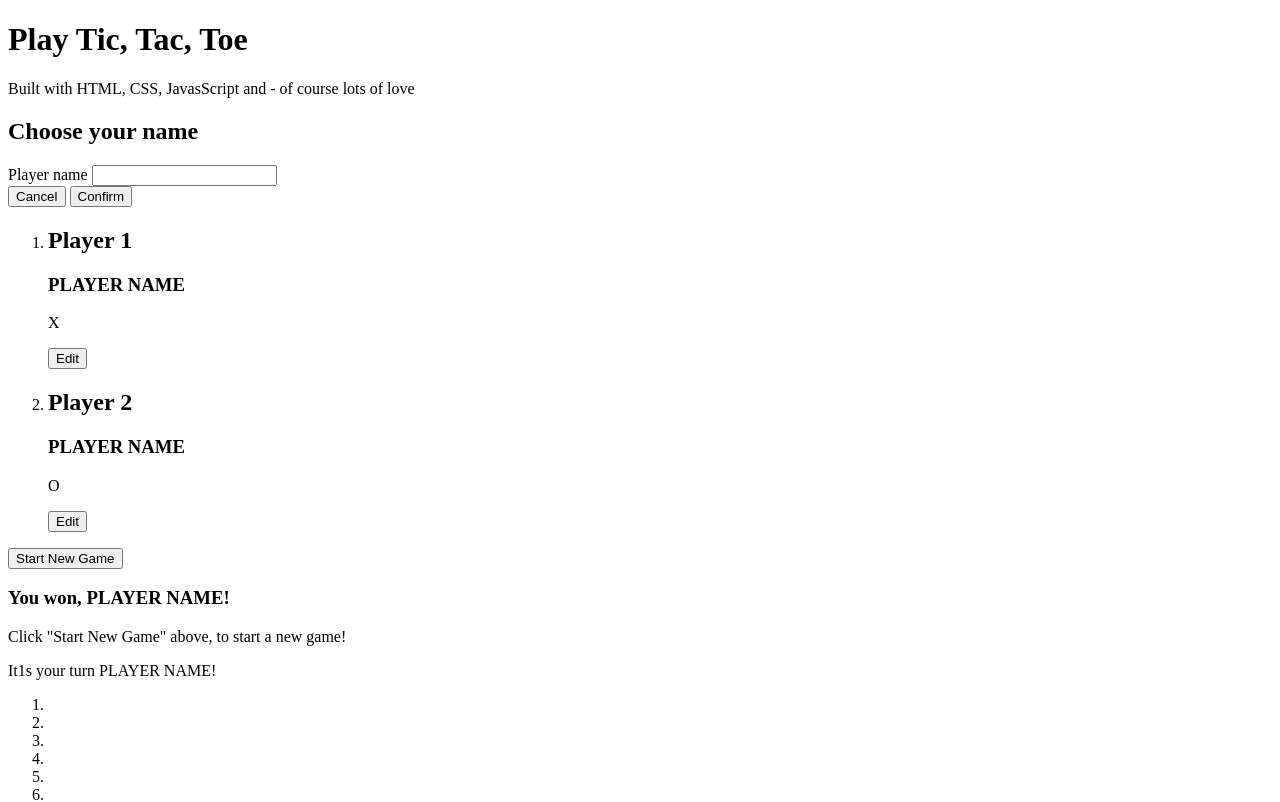
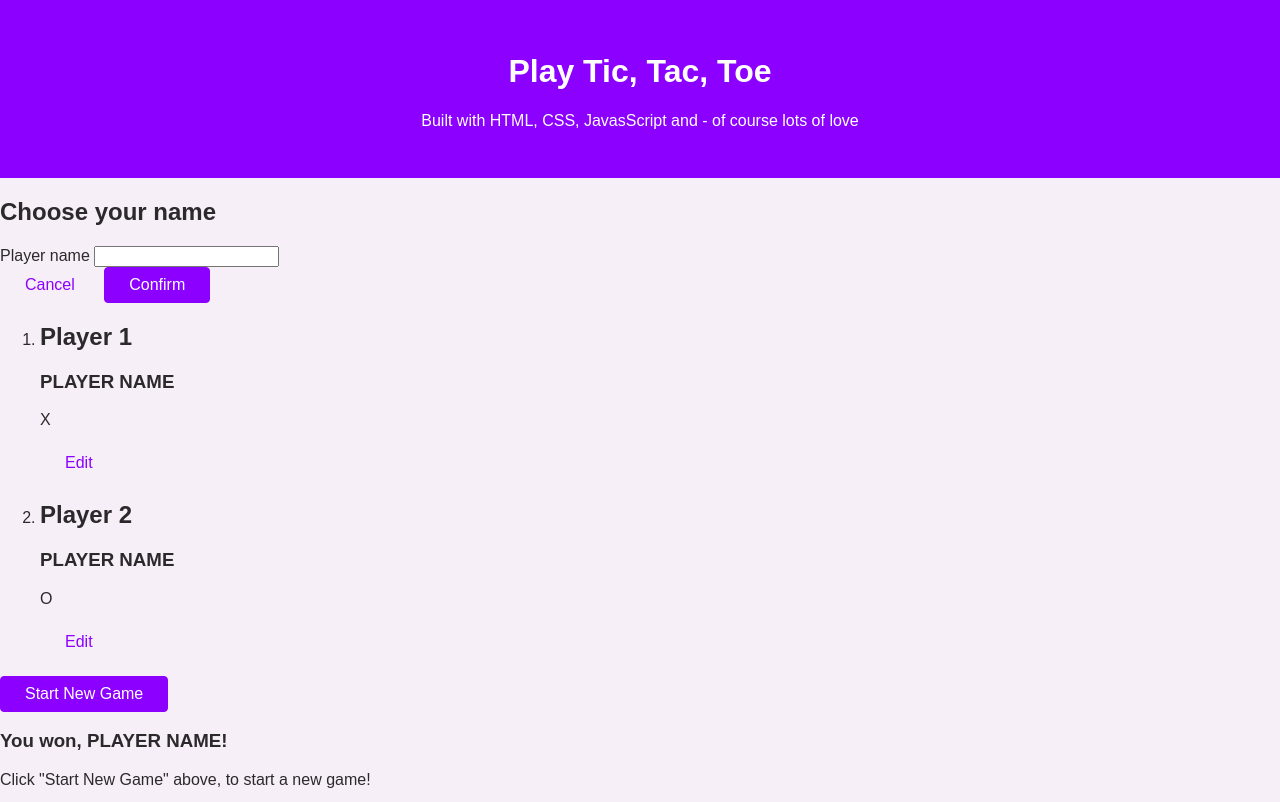
Before and after one commit to VitorLopes02/tic-tac-toe-game, a plain HTML site: page index.html in a window 1280 px wide. Shown: the top 802 px of the page. Drawn offline with Linux system fonts and the light colour scheme.

Commit message:
added-base-styles

```diff
--- a/index.html
+++ b/index.html
@@ -5,9 +5,13 @@
     <meta http-equiv="X-UA-Compatible" content="IE=edge">
     <meta name="viewport" content="width=device-width, initial-scale=1.0">
     <title>Tic Tac Toe</title>
+    <link rel="preconnect" href="https://fonts.googleapis.com">
+    <link rel="preconnect" href="https://fonts.gstatic.com" crossorigin>
+    <link href="https://fonts.googleapis.com/css2?family=Open+Sans:wght@400;700&display=swap" rel="stylesheet">
+    <link rel="stylesheet" href="styles/styles.css">
 </head>
 <body>
-    <header>
+    <header id="main-header">
        <h1>Play Tic, Tac, Toe</h1>
        <p>Built with HTML, CSS, JavasScript and - of course lots of love</p>
     </header>
@@ -20,8 +24,8 @@
                     <input type="text" name="username" id="playername">
                 </div>
                 <div>
-                    <button type="button">Cancel</button>
-                    <button type="submit">Confirm</button>
+                    <button type="button" class="btn btn-alt">Cancel</button>
+                    <button type="submit" class="btn">Confirm</button>
                 </div>
             </form>
         </aside>
@@ -32,7 +36,7 @@
                         <h2>Player 1</h2>
                         <h3>PLAYER NAME</h3>
                         <p>X</p>
-                        <button>Edit</button>
+                        <button class="btn btn-alt">Edit</button>
                     </article>
                 </li>
                 <li>
@@ -40,11 +44,11 @@
                         <h2>Player 2</h2>
                         <h3>PLAYER NAME</h3>
                         <p>O</p>
-                        <button>Edit</button>
+                        <button class="btn btn-alt">Edit</button>
                     </article>
                 </li>
             </ol>
-            <button>Start New Game</button>
+            <button class="btn">Start New Game</button>
         </section>
 
 
--- /dev/null
+++ b/styles/styles.css
@@ -0,0 +1,39 @@
+body {
+    margin: 0;
+    font-family: 'Open-Sans', sans-serif;
+    color: rgb(44, 41, 44);
+    background-color: rgb(247, 239, 247);
+}
+
+#main-header {
+    background-color: rgb(140, 0, 255);
+    color: white;
+    padding: 2rem 5%;
+    text-align: center;
+}
+
+.btn {
+    font: inherit;
+    padding: 0.5rem 1.5rem;
+    background-color: rgb(140, 0, 255);
+    border: 1px solid rgb(140, 0, 255);
+    color: white;
+    border-radius: 4px;
+    cursor: pointer;
+}
+
+.btn-alt {
+    background-color: transparent;
+    border-color: transparent;
+    color: rgb(140, 0, 255);
+}
+
+.btn:hover {
+    background-color: rgb(79, 10, 190);
+    border-color: rgb(79, 10, 190);
+}
+
+.btn-alt:hover {
+    background-color: rgb(245, 232, 255);
+    border-color: transparent;
+}
```
